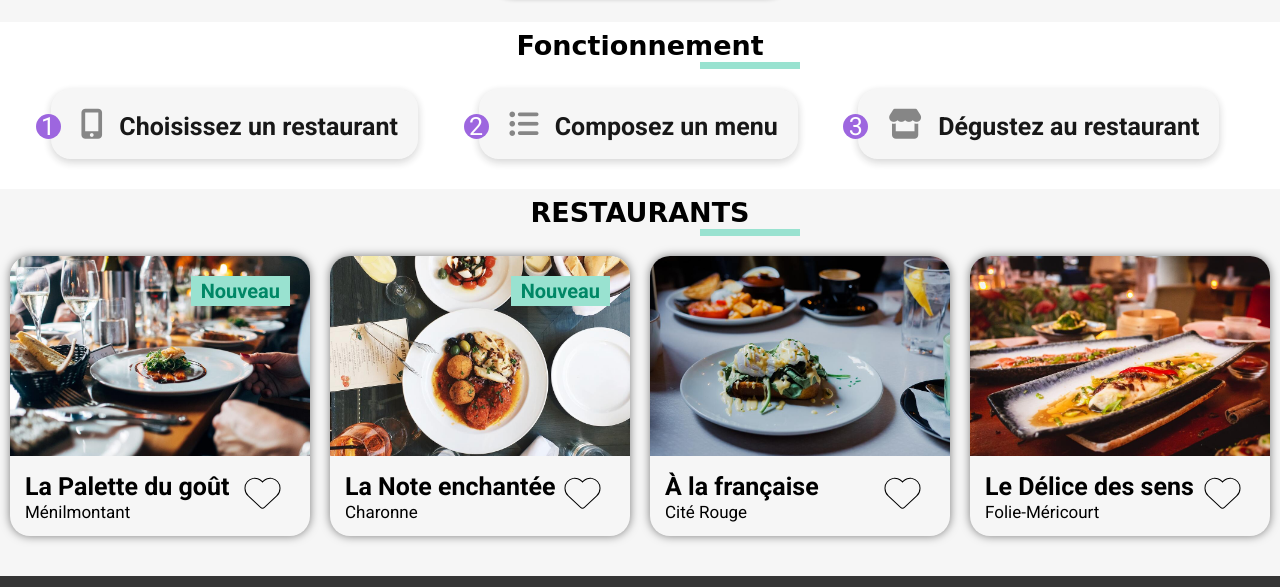
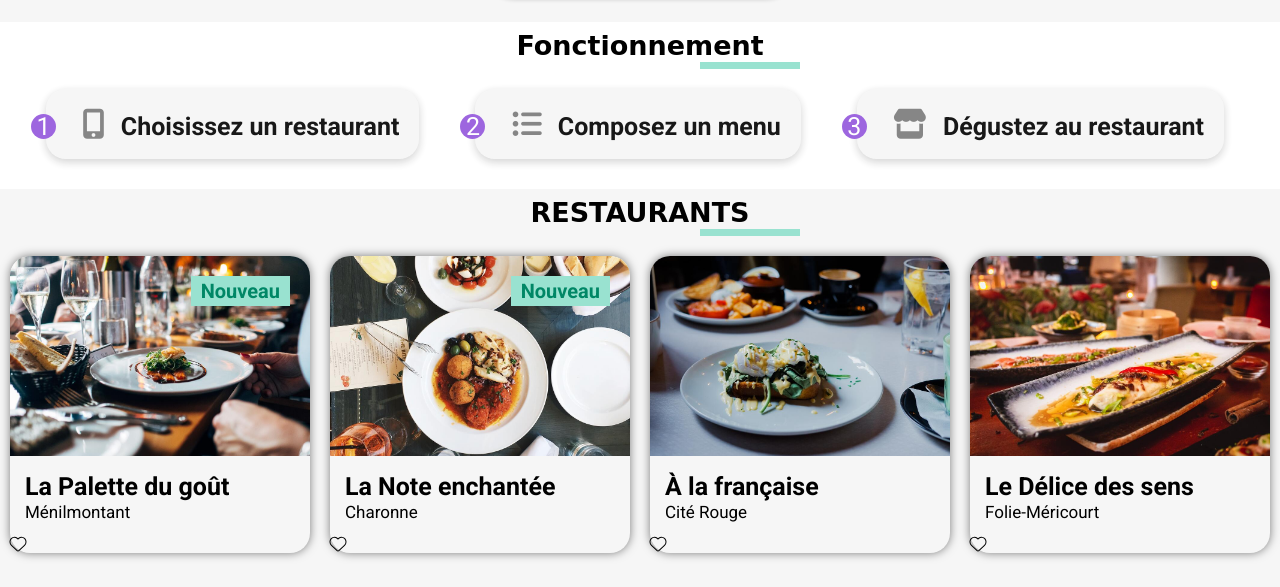
Before and after one commit to style-MCV/OpenclassroomsProject, a plain HTML site: page index.html in a window 1280 px wide. Shown: the part 295-882 px from the top of the page. Drawn offline with Linux system fonts and the light colour scheme; a web font is replaced by a local one.

Commit message:
Corrections version desktop

```diff
--- a/index.html
+++ b/index.html
@@ -23,7 +23,8 @@
    </head>
    <body>
       <div class="loading">
-            <div class="loader"></div>
+            <div class="loader">
+            </div>
       </div>
       <header>
          <h1>ohmyfood</h1>
@@ -47,9 +48,21 @@
          <section>
             <h2>Fonctionnement</h2>
                <ol class="fonctionnement">
-                  <li><span>1</span><i class="fa-solid fa-mobile-screen-button"></i> Choisissez un restaurant</li>
-                  <li><span>2</span><i class="fa-solid fa-list-ul"></i> Composez un menu</li>
-                  <li><span>3</span><i class="fa-solid fa-store"></i> Dégustez au restaurant</li>
+                  <li>
+                     <span>1</span>
+                     <i class="fa-solid fa-mobile-screen-button"></i>
+                     Choisissez un restaurant
+                  </li>
+                  <li>
+                     <span>2</span>
+                     <i class="fa-solid fa-list-ul"></i>
+                     Composez un menu
+                  </li>
+                  <li>
+                     <span>3</span>
+                     <i class="fa-solid fa-store"></i>
+                     Dégustez au restaurant
+                  </li>
                </ol>
          </section>
          <section id="restaurants">
@@ -74,7 +87,7 @@
                         </figcaption>
                      </figure>
                      </a>
-                     <div id="coeurRempli">
+                     <div class="coeurRempli">
                         <i class="fas fa-heart"></i>
                      </div>
                   </li>
@@ -96,7 +109,7 @@
                         </figcaption>
                      </figure>
                      </a>
-                     <div id="coeurRempli">
+                     <div class="coeurRempli">
                         <i class="fas fa-heart"></i>
                      </div>
                   </li>
@@ -117,7 +130,7 @@
                         </figcaption>
                      </figure>
                      </a>
-                     <div id="coeurRempli">
+                     <div class="coeurRempli">
                         <i class="fas fa-heart"></i>
                      </div>
                   </li>
@@ -138,7 +151,7 @@
                         </figcaption>
                      </figure>
                      </a>
-                     <div id="coeurRempli">
+                     <div class="coeurRempli">
                         <i class="fas fa-heart"></i>
                      </div>
                   </li>
```
Also changed, not shown: menu_la_francaise.html (+4 -2 lines), menu_la_note.html (+1 -1 lines), menu_la_palette.html (+1 -1 lines), menu_le_delice.html (+1 -1 lines).
